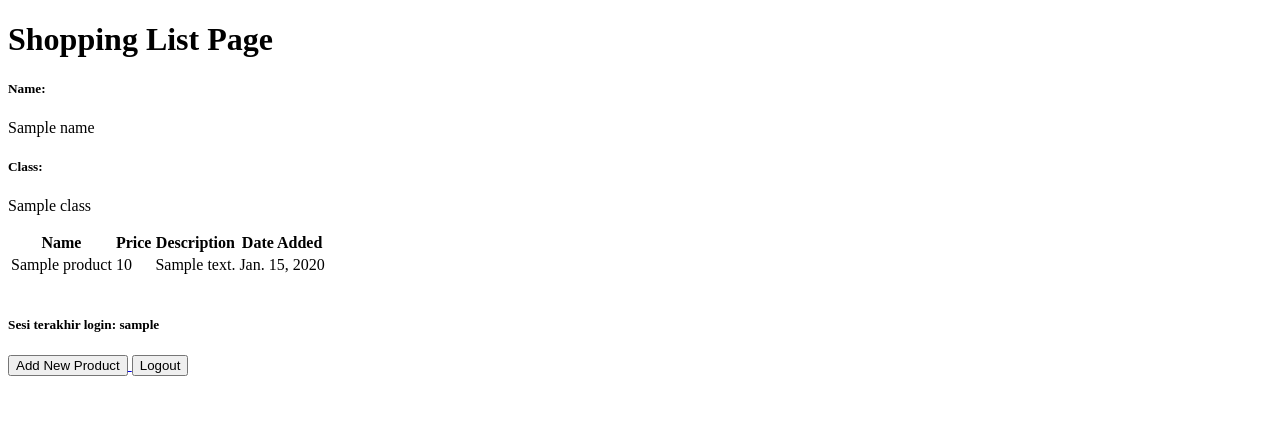
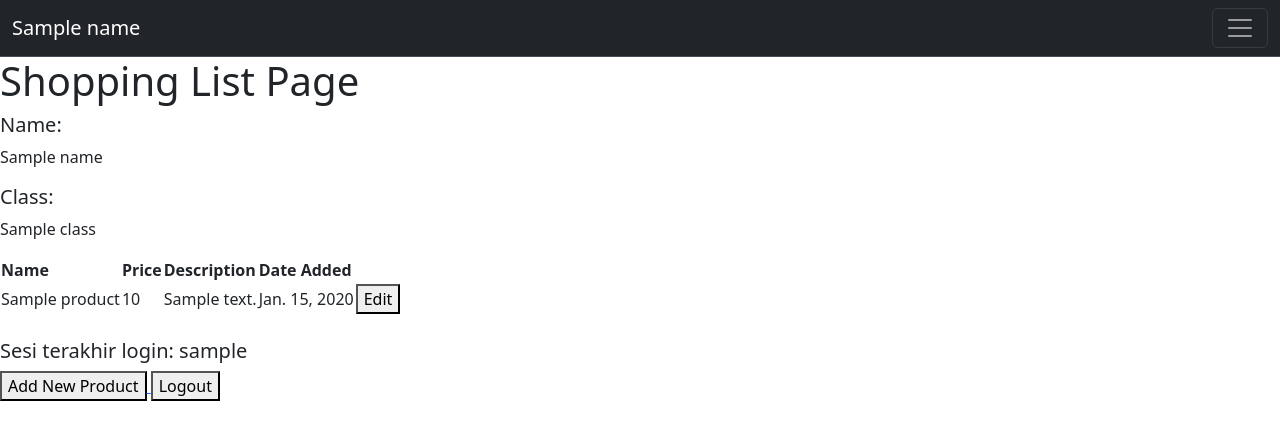
Before and after one commit to MahogaHeryasa/shopping-list, a Django app: template main/templates/main.html in a window 1280 px wide. Shown: the top 440 px of the page. Run offline with Django 4.2, Linux system fonts and the light colour scheme; tables that the repository leaves empty hold one stand-in row (values such as "Sample post"); the template is opened without the code that fills it: values that come from a table or form of the project are taken from there, most other values are stand-ins (such as "Sample title", 1, 10 or a date in 2020).

Commit message:
Tutorial 4 selesai

```diff
--- a/main/templates/main.html
+++ b/main/templates/main.html
@@ -1,6 +1,22 @@
 {% extends 'base.html' %}
 
 {% block content %}
+    <nav class="navbar bg-dark border-bottom border-body" data-bs-theme="dark">
+        <div class="container-fluid">
+        <a class="navbar-brand" href="#">{{ name }}</a>
+        <button class="navbar-toggler" type="button" data-bs-toggle="collapse" data-bs-target="#navbarText" aria-controls="navbarText" aria-expanded="false" aria-label="Toggle navigation">
+            <span class="navbar-toggler-icon"></span>
+        </button>
+        <div class="collapse navbar-collapse" id="navbarText">
+            <ul class="navbar-nav me-auto mb-2 mb-lg-0">
+            <li class="nav-item">
+                <a class="nav-link active" aria-current="page" href="{% url 'main:logout' %}">Logout</a>
+            </li>
+            </ul>
+        </div>
+        </div>
+    </nav>
+
     <h1>Shopping List Page</h1>
 
     <h5>Name: </h5>
@@ -24,6 +40,14 @@
                 <td>{{product.price}}</td>
                 <td>{{product.description}}</td>
                 <td>{{product.date_added}}</td>
+                <td>
+                    <a href="{% url 'main:edit_product' product.pk %}">
+                        <button>
+                            Edit
+                        </button>
+                    </a>
+
+                </td>
             </tr>
         {% endfor %}
     </table>
--- a/main/urls.py
+++ b/main/urls.py
@@ -1,5 +1,5 @@
 from django.urls import path
-from main.views import show_main, create_product, show_xml, show_json, show_xml_by_id, show_json_by_id, register, login_user, logout_user
+from main.views import show_main, create_product, show_xml, show_json, show_xml_by_id, show_json_by_id, register, login_user, logout_user, edit_product, delete_product
 
 app_name = 'main'
 
@@ -13,4 +13,6 @@ urlpatterns = [
     path('register/', register, name='register'),
     path('login/', login_user, name='login'),
     path('logout/', logout_user, name='logout'),
+    path('edit-product/<int:id>', edit_product, name='edit_product'),
+    path('delete/<int:id>', delete_product, name='delete_product')
 ]
--- a/templates/base.html
+++ b/templates/base.html
@@ -9,6 +9,10 @@
         />
         {% block meta %}
         {% endblock meta %}
+        <link href="https://cdn.jsdelivr.net/npm/bootstrap@5.3.2/dist/css/bootstrap.min.css" rel="stylesheet" integrity="sha384-T3c6CoIi6uLrA9TneNEoa7RxnatzjcDSCmG1MXxSR1GAsXEV/Dwwykc2MPK8M2HN" crossorigin="anonymous">
+        <script src="https://code.jquery.com/jquery-3.6.0.min.js" integrity="sha384-KyZXEAg3QhqLMpG8r+J4jsl5c9zdLKaUk5Ae5f5b1bw6AUn5f5v8FZJoMxm6f5cH1" crossorigin="anonymous"></script>
+        <script src="https://cdn.jsdelivr.net/npm/@popperjs/core@2.11.8/dist/umd/popper.min.js" integrity="sha384-I7E8VVD/ismYTF4hNIPjVp/Zjvgyol6VFvRkX/vR+Vc4jQkC+hVqc2pM8ODewa9r" crossorigin="anonymous"></script>
+        <script src="https://cdn.jsdelivr.net/npm/bootstrap@5.3.2/dist/js/bootstrap.min.js" integrity="sha384-BBtl+eGJRgqQAUMxJ7pMwbEyER4l1g+O15P+16Ep7Q9Q+zqX6gSbd85u4mG4QzX+" crossorigin="anonymous"></script>
     </head>
 
     <body>
```
Also changed, not shown: main/templates/edit_product.html (added, +22 -0 lines), main/views.py (+23 -0 lines).
